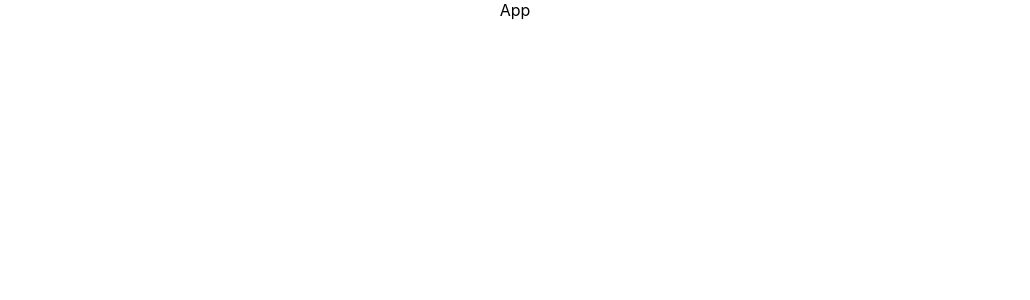
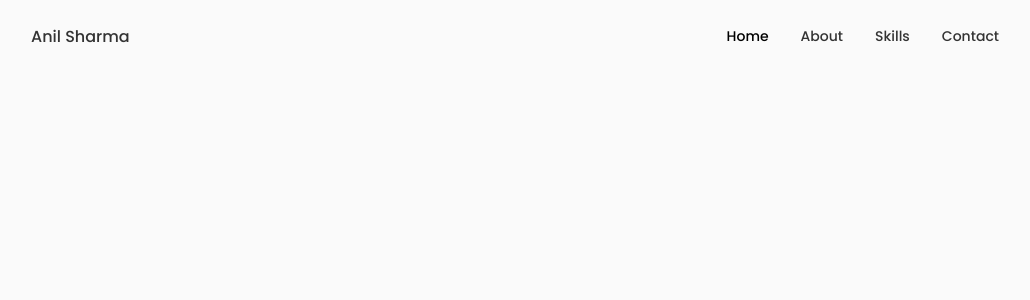
Before and after one commit to anil007hacker/anil-sharma, a React (Create React App) app in the folder anil-sharma-portfolio/: page / in a window 1280 px wide. Shown: the top 300 px of the page, without its empty margins (125-1155 px from the left). Built offline with nearby package versions, Linux system fonts and the light colour scheme.

Commit message:
complete header part

```diff
--- a/anil-sharma-portfolio/public/index.html
+++ b/anil-sharma-portfolio/public/index.html
@@ -4,6 +4,8 @@
     <meta charset="utf-8" />
     <link rel="icon" href="%PUBLIC_URL%/favicon.ico" />
     <meta name="viewport" content="width=device-width, initial-scale=1" />
+    <link href='https://unpkg.com/boxicons@2.1.4/css/boxicons.min.css' rel='stylesheet'>
+    <link rel="stylesheet" href="https://unicons.iconscout.com/release/v4.0.8/css/line.css">
     <meta name="theme-color" content="#000000" />
     <meta
       name="description"
--- a/anil-sharma-portfolio/src/App.css
+++ b/anil-sharma-portfolio/src/App.css
@@ -1,49 +1,218 @@
-.App {
+/*=============== GOOGLE FONTS ===============*/
+@import url("https://fonts.googleapis.com/css2?family=Poppins:wght@400;500;600&display=swap");
+
+/*=============== VARIABLES CSS ===============*/
+:root {
+  --header-height: 3rem;
+
+  /*========== Colors ==========*/
+  /*Color mode HSL(hue, saturation, lightness)*/
+  --hue: 0;
+  --sat: 0%;
+  --title-color: hsl(var(--hue), var(--sat), 20%);
+  --title-color-dark: hsl(var(--hue), var(--sat), 0%);
+  --text-color: hsl(var(--hue), var(--sat), 46%);
+  --body-color: hsl(var(--hue), var(--sat), 98%);
+  --container-color: #fff;
+
+  /*========== Font and typography ==========*/
+  --body-font: "Poppins", sans-serif;
+
+  /*.5rem = 8px | 1rem = 16px ...*/
+  --big-font-size: 3.5rem;
+  --h1-font-size: 2.25rem;
+  --h2-font-size: 1.5rem;
+  --h3-font-size: 1.25rem;
+  --normal-font-size: 1rem;
+  --small-font-size: 0.875rem;
+  --smaller-font-size: 0.813rem;
+  --tiny-font-size: 0.625rem;
+
+  /*========== Font weight ==========*/
+  --font-normal: 400;
+  --font-medium: 500;
+  --font-semi-bold: 600;
+
+  /*========== Margenes Bottom ==========*/
+  /*.5rem = 8px | 1rem = 16px ...*/
+  --mb-0-25: 0.25rem;
+  --mb-0-5: 0.5rem;
+  --mb-0-75: 0.75rem;
+  --mb-1: 1rem;
+  --mb-1-5: 1.5rem;
+  --mb-2: 2rem;
+  --mb-2-5: 2.5rem;
+  --mb-3: 3rem;
+
+  /*========== z index ==========*/
+  --z-tooltip: 10;
+  --z-fixed: 100;
+  --z-modal: 1000;
+}
+
+/* Responsive typography */
+@media screen and (max-width: 992px) {
+  :root {
+    --big-font-size: 2.75rem;
+    --h1-font-size: 1.5rem;
+    --h2-font-size: 1.25rem;
+    --h3-font-size: 1rem;
+    --normal-font-size: 0.938rem;
+    --small-font-size: 0.813rem;
+    --smaller-font-size: 0.75rem;
+  }
+}
+
+/*=============== BASE ===============*/
+* {
+  margin: 0;
+  padding: 0;
+  box-sizing: border-box;
+}
+
+html {
+  scroll-behavior: smooth;
+}
+
+body,
+button,
+input,
+textarea {
+  font-family: var(--body-font);
+  font-size: var(--normal-font-size);
+}
+
+body {
+  background-color: var(--body-color);
+  color: var(--text-color);
+}
+
+h1,
+h2,
+h3 {
+  color: var(--title-color);
+  font-weight: var(--font-semi-bold);
+}
+
+ul {
+  list-style: none;
+}
+
+a {
+  text-decoration: none;
+}
+
+button {
+  cursor: pointer;
+  border: none;
+  outline: none;
+}
+
+img {
+  max-width: 100%;
+  height: auto;
+}
+
+/*=============== REUSABLE CSS CLASSES ===============*/
+.section {
+  padding: 6rem 0 2rem;
+}
+
+.section__title {
+  font-size: var(--h1-font-size);
+  color: var(--title-color);
+}
+
+.section__subtitle {
+  display: block;
+  font-size: var(--small-font-size);
+  margin-bottom: 4rem;
+}
+
+.section__title,
+.section__subtitle {
   text-align: center;
 }
 
-.App-logo {
-  height: 35vmin;
-  pointer-events: none;
+/*=============== LAYOUT ===============*/
+.container {
+  max-width: 968px;
+  margin-left: auto;
+  margin-right: auto;
 }
 
-@media (prefers-reduced-motion: no-preference) {
-  .App-logo {
-    animation: App-logo-spin infinite 20s linear;
+.grid {
+  display: grid;
+  gap: 1.5rem;
+}
+
+/*=============== BUTTONS ===============*/
+.button {
+  display: inline-block;
+  background-color: var(--title-color);
+  color: var(--container-color);
+  padding: 1.25rem 2rem;
+  border-radius: 1rem;
+  font-weight: var(--font-medium);
+}
+
+.button:hover {
+  background-color: var(--title-color-dark);
+}
+
+.button__icon {
+  margin-left: var(--mb-0-5);
+}
+
+.button--flex {
+  display: inline-flex;
+  align-items: center;
+}
+
+/*=============== BREAKPOINTS ===============*/
+/* For large devices */
+@media screen and (max-width: 992px) {
+  .container {
+    margin-left: var(--mb-1-5);
+    margin-right: var(--mb-1-5);
+  }
+
+  .button {
+    padding: 1rem 1.75rem;
+  }
+
+  .button__icon {
+    width: 22px;
+    height: 22px;
   }
 }
 
-.App-header {
-  background-color: #282c34;
-  min-height: 80vh;
-  display: flex;
-  flex-direction: column;
-  align-items: center;
-  justify-content: center;
-  font-size: calc(10px + 2vmin);
-  color: white;
-}
+/* For medium devices */
+@media screen and (max-width: 768px) {
+  body {
+    margin: 0 0 var(--header-height) 0;
+  }
 
-.App-link {
-  color: #61dafb;
-}
+  .section {
+    padding: 2rem 0 4rem;
+  }
 
-@keyframes App-logo-spin {
-  from {
-    transform: rotate(0deg);
-  }
-  to {
-    transform: rotate(360deg);
+  .section__subtitle {
+    margin-bottom: var(--mb-3);
   }
 }
 
-.images {
-  display: flex;
-  flex-wrap: wrap;
-  justify-content: center;
+@media screen and (max-width: 576px) {
 }
-.images img {
-  min-width: 100px;
-  height: auto;
-  margin: 5px;
+
+/* For small devices */
+@media screen and (max-width: 350px) {
+  :root {
+    --big-font-size: 2.25rem;
+  }
+
+  .container {
+    margin-left: var(--mb-1);
+    margin-right: var(--mb-1);
+  }
 }
--- a/anil-sharma-portfolio/src/App.js
+++ b/anil-sharma-portfolio/src/App.js
@@ -1,10 +1,11 @@
 import './App.css';
+import Header from './Components/Header/Header';
 
 function App() {
   return (
-    <div className="App">
-      App
-    </div>
+    <>
+      <Header />
+    </>
   );
 }
 
--- /dev/null
+++ b/anil-sharma-portfolio/src/Components/Header/Header.css
@@ -0,0 +1,126 @@
+.header {
+    width: 100%;
+    position: fixed;
+    top: 0;
+    left: 0;
+    z-index: var(--z-fixed);
+    background-color: var(--body-color);
+}
+
+.nav {
+    height: calc(var(--header-height) + 1.5rem);
+    display: flex;
+    align-items: center;
+    justify-content: space-between;
+    column-gap: 1rem;
+}
+
+.nav_logo,
+.nav_toggle {
+    color: var(--title-color);
+    font-weight: var(--font-medium);
+}
+
+.nav_list {
+    display: flex;
+    column-gap: 2rem;
+}
+
+.nav_link {
+    display: flex;
+    flex-direction: column;
+    align-items: center;
+    font-size: var(--small-font-size);
+    color: var(--title-color);
+    font-weight: var(--font-medium);
+    transition: 0.3s;
+}
+
+.nav_icon,
+.nav_close,
+.nav_toggle {
+    display: none;
+}
+
+/* Active Links */
+
+.active-link,
+.nav_link:hover {
+    color: var(--title-color-dark);
+}
+
+/* --------- BREAKPOINTS ----------- */
+/* For Medium devices */
+
+@media screen and (max-width: 768px) {
+    .header {
+        top: initial;
+        bottom: 0;
+    }
+
+    .nav {
+        height: var(--header-height);
+    }
+
+    .nav_menu {
+        position: fixed;
+        bottom: -100%;
+        left: 0;
+        width: 100%;
+        background-color: var(--body-color);
+        padding: 2rem 1.5rem 4rem;
+        box-shadow: 0 -1px 4px rgba(0, 0, 0, 0.15);
+        border-radius: 1.5rem 1.5rem 0 0;
+        transition: 0.3s;
+    }
+
+    /* show menu */
+    .show_menu {
+        bottom: 0;
+    }
+
+    .nav_list {
+        display: grid;
+        grid-template-columns: repeat(4, 1fr);
+        gap: 2rem;
+    }
+
+    .nav_icon {
+        font-size: 1.2rem;
+    }
+
+    .nav_close {
+        position: absolute;
+        right: 1.3rem;
+        bottom: 0.5rem;
+        font-size: 1.5rem;
+        cursor: pointer;
+        color: var(--title-color);
+    }
+
+    .nav_close:hover {
+        color: var(--title-color-dark);
+    }
+
+    .nav_toggle {
+        font-size: 1.1rem;
+        cursor: pointer;
+    }
+
+    .nav_icon,
+    .nav_close,
+    .nav_toggle {
+        display: block;
+    }
+}
+
+/* For small devices */
+@media screen and (max-width: 350px) {
+    .nav_menu {
+        padding: 2rem 0.25rem 4rem;
+    }
+
+    .nav_list {
+        column-gap: 0;
+    }
+  }
--- /dev/null
+++ b/anil-sharma-portfolio/src/Components/Header/Header.jsx
@@ -0,0 +1,52 @@
+/* eslint-disable jsx-a11y/anchor-is-valid */
+/* eslint-disable jsx-a11y/anchor-has-content */
+import React, { useState } from 'react'
+import "./Header.css"
+
+const Header = () => {
+    const [toggle, showMenu] = useState(false);
+    console.log("toggle", toggle);
+  return (
+    <header className="header">
+        <nav className="nav container">
+            <a href="index.html" className="nav_logo">Anil Sharma</a>
+
+            <div className={toggle ? "nav_menu show_menu" : "nav_menu"} >
+                <ul className="nav_list grid">
+                    <li className="nav_item">
+                        <a href="#home" className="nav_link active-link">
+                            <i className="uil uil-estate nav_icon"></i> Home
+                        </a>
+                    </li>
+                    <li className="nav_item">
+                        <a href="#about" className="nav_link">
+                            <i className="uil uil-user nav_icon"></i> About
+                        </a>
+                    </li>
+                    <li className="nav_item">
+                        <a href="#skills" className="nav_link">
+                            <i className="uil uil-file-alt nav_icon"></i> Skills
+                        </a>
+                    </li>
+                    {/* <li className="nav_item">
+                        <a href="" className="nav_link">
+                            <i className="uil uil- nav_icon"></i>
+                        </a>
+                    </li> */}
+                    <li className="nav_item">
+                        <a href="#contact" className="nav_link">
+                            <i className="uil uil-message nav_icon"></i> Contact
+                        </a>
+                    </li>
+                </ul>
+                <i className="uil uil-times nav_close" onClick={() => showMenu(!toggle)}></i>
+            </div>
+            <div className="nav_toggle" onClick={() => showMenu(!toggle)}>
+                <i className="uil uil-apps"></i>
+            </div>
+        </nav>
+    </header>
+  )
+}
+
+export default Header
```
